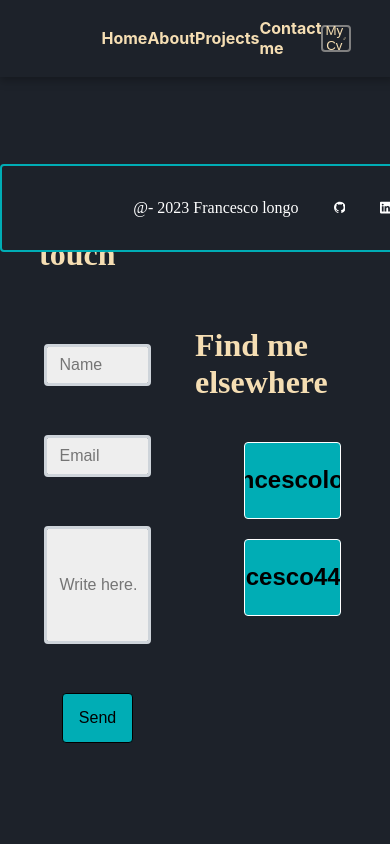
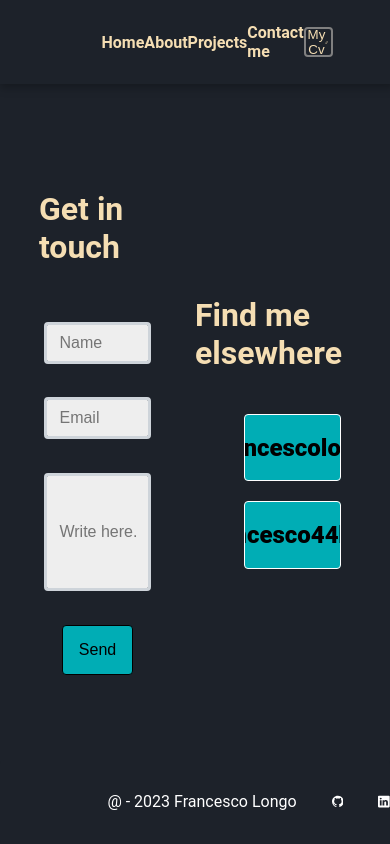
Before and after one commit to francesco44Hello/portfolio, a Next.js app in the folder nextjs-blog/: page /contact/contact in a window 390 px wide. Built offline with nearby package versions, Linux system fonts and the light colour scheme.

Commit message:
made footer responsive, added css, changed font

```diff
--- /dev/null
+++ b/nextjs-blog/components/footer/footer.js
@@ -0,0 +1,25 @@
+import React from "react";
+import { BsLinkedin, BsGithub } from "react-icons/bs";
+import { handleClickGithub, handleClickLinkedin} from '../../components/functions/functions'
+const Footer = () => {
+  return (
+    <div className="footer">
+<footer>
+      {" "}
+      @ - 2023 Francesco Longo{" "}
+      <BsGithub
+        style={{ height: "70%", width: "3%" }}
+        onClick={handleClickGithub}
+      />{" "}
+      <BsLinkedin
+        style={{ height: "70%", width: "3%" }}
+        type="button"
+        onClick={handleClickLinkedin}
+      />{" "}
+    </footer>
+    </div>
+
+  );
+};
+
+export default Footer;
--- a/nextjs-blog/components/layout/layout.css
+++ b/nextjs-blog/components/layout/layout.css
@@ -23,10 +23,13 @@
     align-items: center;
     color: wheat;
   }
+  .links:hover {
+    color: #77FF04;
+  }
 
   .links {
     color: wheat;
-    font-family: 'Inter';
+    font-family: 'Roboto';
     font-style: normal;
     font-weight: 700;
     /* font-size: 30px;
--- a/nextjs-blog/components/layout/layout.js
+++ b/nextjs-blog/components/layout/layout.js
@@ -11,7 +11,7 @@ export default function Layout({ children, home }) {
   return (
     <div className="navbar">
     <div className="navbar-elements">
-      <NavLink style={{ textDecoration: 'none' }} activestyle={{fontWeight: "bold"}} className="links" href="/home/home">Home</NavLink>
+      <NavLink style={{ textDecoration: 'none' }} activeStyle={{color: "red"}} className="links" href="/home/home">Home</NavLink>
       <NavLink style={{ textDecoration: 'none' }} activeclassname="active" className="links" href="/about/about">About</NavLink>
       <NavLink style={{ textDecoration: 'none' }} activeclassname="active" className="links" href="/projects/projects">Projects</NavLink>
       <NavLink style={{ textDecoration: 'none' }} activeclassname="active" className="links" href="/contact/contact">Contact me</NavLink>
--- a/nextjs-blog/pages/about/about.css
+++ b/nextjs-blog/pages/about/about.css
@@ -4,6 +4,7 @@
     height: 80%;
     align-content: center;
     align-items: center;
+    font-family:'Roboto';
 }
 
 
@@ -25,9 +26,14 @@
     align-items: center;
     padding: 10%;
     font-weight: 700;
+    font-family:'Roboto';
 }
 .about-text > h1 {
     color: #00ADB5;
+    font-family:'Roboto';
+}
+.about-text > p {
+    font-family:'Roboto';
 }
 .about-img-div {
     display: flex;
--- a/nextjs-blog/pages/contact/contact.css
+++ b/nextjs-blog/pages/contact/contact.css
@@ -1,8 +1,9 @@
 .contact-main-div {
     display: flex;
-    height: 100%;
+    height: 80%;
     width: 100%;
     color: #EEEEEE;
+    font-family:'Roboto';
 }
 
 .contact-left-page {
@@ -109,8 +110,9 @@ input:focus {
     border: 1px solid white;
     border-radius: 30px;
     font-size: x-large;
-    font-weight: 550;
+    font-weight: 900;
     padding-right: 10%;
     padding-left: 0%;
     margin-top: 20px;
+    font-family: 'Roboto';
 }
--- a/nextjs-blog/pages/contact/contact.js
+++ b/nextjs-blog/pages/contact/contact.js
@@ -3,6 +3,7 @@ import Head from "next/head";
 import Layout from "../../components/layout/layout";
 import { BsLinkedin, BsGithub } from "react-icons/bs";
 import { handleClickGithub, handleClickLinkedin} from '../../components/functions/functions'
+import Footer from "../../components/footer/footer";
 
 const email = process.env.REACT_APP_EMAIL;
 
@@ -84,12 +85,7 @@ export default function Contact() {
           </button>
         </div>
       </div>
-      <footer>
-     {" "}
-      @- 2023 Francesco longo{" "}
-        <BsGithub style={{ height: "70%", width: "3%" }}  onClick={handleClickGithub}/>{" "}
-        <BsLinkedin style={{ height: "70%", width: "3%" }} type="button"  onClick={handleClickLinkedin}/>{" "}
-      </footer>
+   <Footer />
     </>
   );
 }
--- a/nextjs-blog/pages/home/home.css
+++ b/nextjs-blog/pages/home/home.css
@@ -1,7 +1,7 @@
 .main-div {
     display: flex;
     width: 100%;
-    height: 70%;
+    height: 80%;
     flex-direction: row;
   }
 
@@ -17,7 +17,7 @@
     justify-content:center ;
     height: 40%;
     width: 100%;
-    font-family: 'Poppins';
+    font-family: 'Roboto';
     font-style: normal;
     font-weight: 700;
     font-size: 20px;
@@ -66,7 +66,7 @@
     /* align-items: center;
     align-content: center;
     justify-content: flex-start;  */
-    font-family: 'Poppins';
+    font-family: 'Roboto';
     font-style: normal;
     font-size: 150px;
     font-weight: 700;
@@ -127,25 +127,25 @@
   }
   .img-div > img {
     display: flex;
-    width: 80%;
-    height: 80%;
+    width: 70%;
+    height: 70%;
     border-radius: 30px;
+    margin-bottom: 10px;
   }
   footer {
     display: flex;
     position: absolute;
     height: 10%;
     width: 100%;
-    margin-top: 42%;
+    /* margin-top: 42%; */
     justify-content: flex-end;
     align-items: center;
     align-content: center;
     background-color: #1D222A;
     color: #FFFFFF;
-    border: 2px solid #00ADB5;
+    /* border: 2px solid #00ADB5; */
     border-radius: 4px;
     /* padding: 0px 6px 0px 6px; */
     gap: 35px;
-
-
+    font-family:'Roboto';
   }
```
Also changed, not shown: nextjs-blog/pages/about/about.js (+3 -7 lines), nextjs-blog/pages/home/home.js (+3 -9 lines), nextjs-blog/pages/projects/projects.js (+2 -6 lines).
